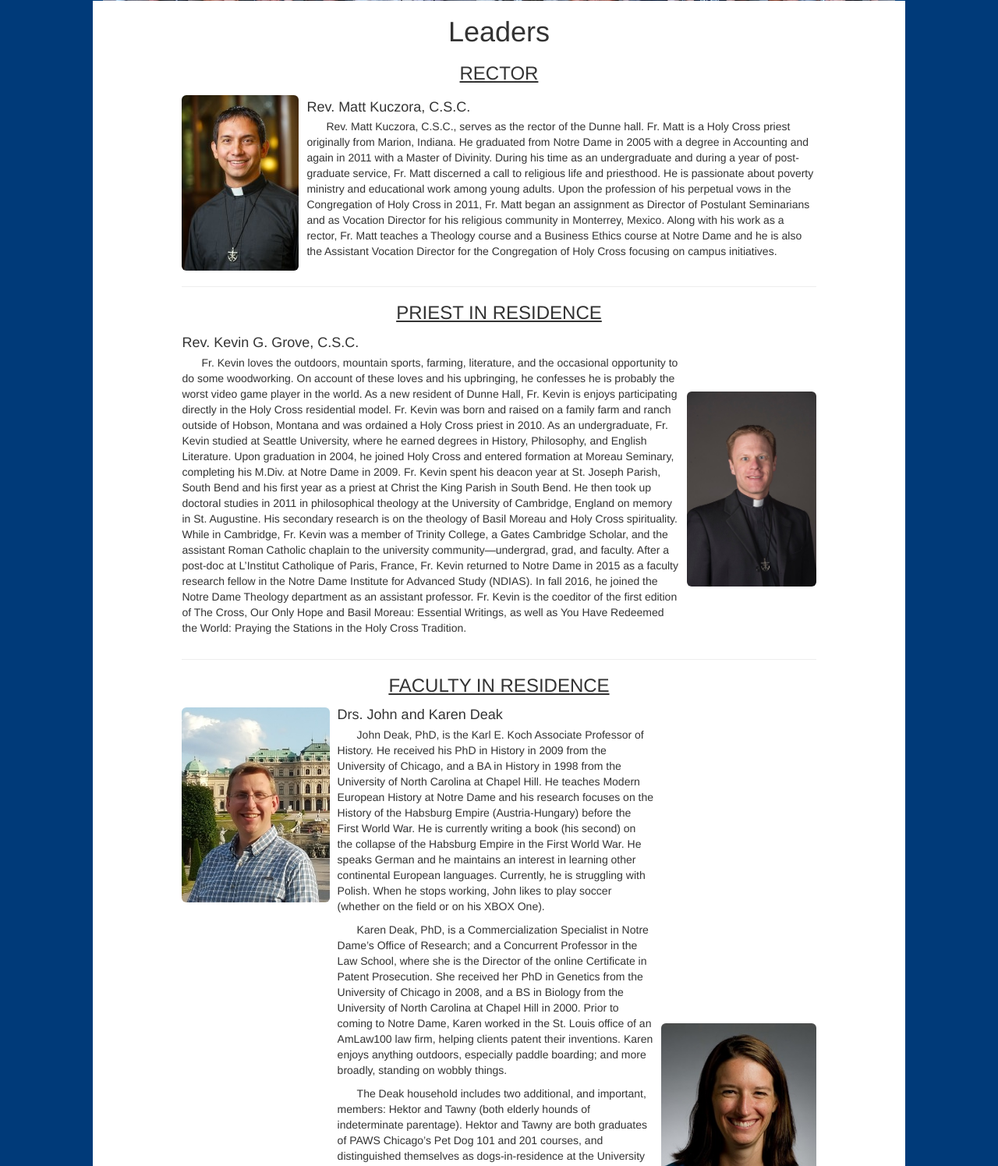
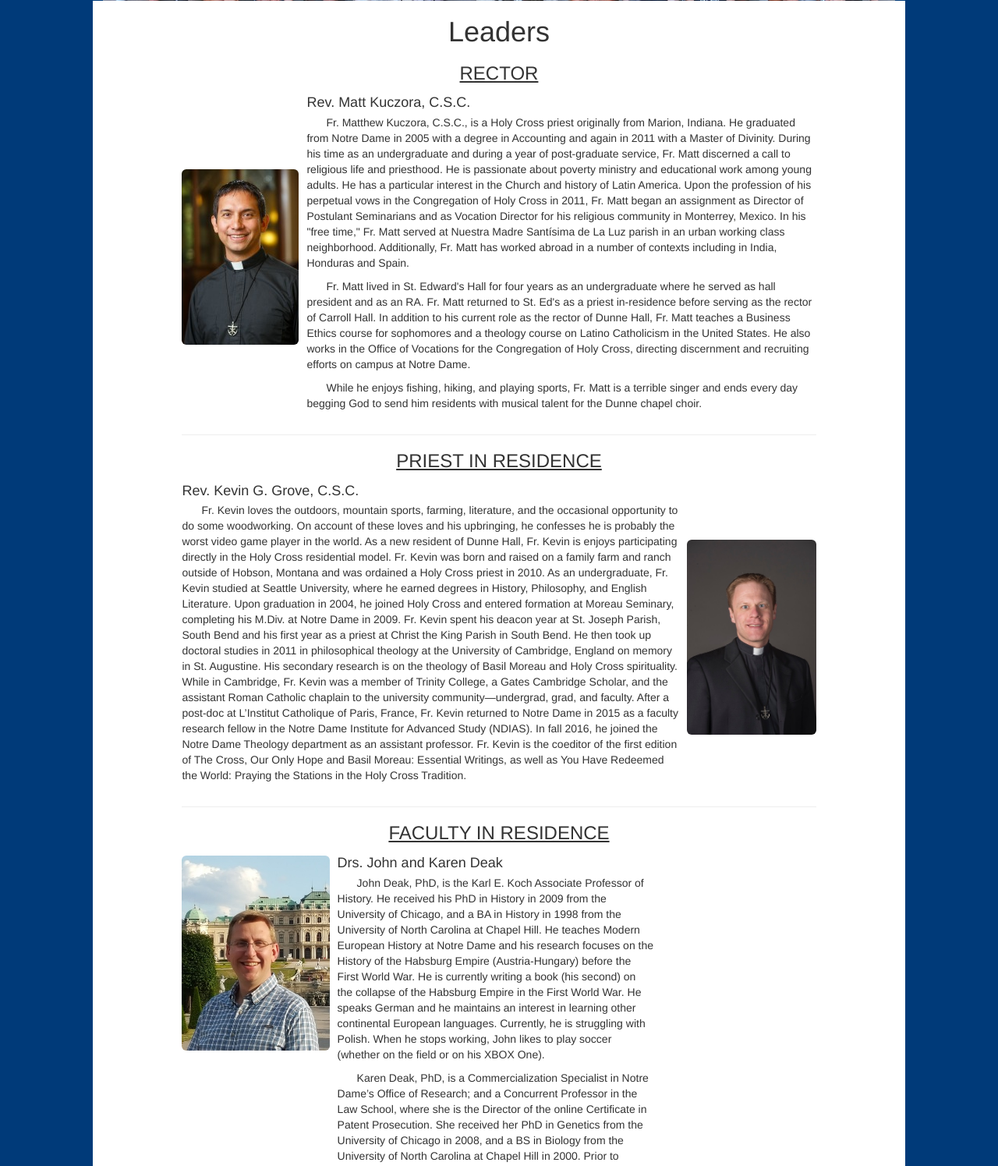
Before and after one commit to JohnAMeyer/dunne-hall-website, a PHP site: page /about/leaders.php in a window 1280 px wide. Shown: the part 408-1903 px from the top of the page at 78% size. Run offline with PHP 8.4, Linux system fonts and the light colour scheme; some libraries are stand-ins or nearby versions.

Commit message:
Little fixes

```diff
--- a/about/leaders.php
+++ b/about/leaders.php
@@ -43,12 +43,13 @@
 								<div class="media-body media-middle">
 									<h4 class="media-heading">Rev. Matt Kuczora, C.S.C.</h4>
 									<p class="indented">
-										Rev. Matt Kuczora, C.S.C., serves as the rector of the Dunne hall. Fr. Matt is a Holy Cross priest originally from Marion, Indiana. He graduated from Notre Dame
-										in 2005 with a degree in Accounting and again in 2011 with a Master of Divinity. During his time as an undergraduate and during a year of post-graduate service,
-										Fr. Matt discerned a call to religious life and priesthood. He is passionate about poverty ministry and educational work among young adults. Upon the profession of
-										his perpetual vows in the Congregation of Holy Cross in 2011, Fr. Matt began an assignment as Director of Postulant Seminarians and as Vocation Director for his
-										religious community in Monterrey, Mexico. Along with his work as a rector, Fr. Matt teaches a Theology course and a Business Ethics course at Notre Dame and he is
-										also the Assistant Vocation Director for the Congregation of Holy Cross focusing on campus initiatives.
+										Fr. Matthew Kuczora, C.S.C., is a Holy Cross priest originally from Marion, Indiana. He graduated from Notre Dame in 2005 with a degree in Accounting and again in 2011 with a Master of Divinity. During his time as an undergraduate and during a year of post-graduate service, Fr. Matt discerned a call to religious life and priesthood. He is passionate about poverty ministry and educational work among young adults. He has a particular interest in the Church and history of Latin America. Upon the profession of his perpetual vows in the Congregation of Holy Cross in 2011, Fr. Matt began an assignment as Director of Postulant Seminarians and as Vocation Director for his religious community in Monterrey, Mexico. In his "free time," Fr. Matt served at Nuestra Madre Santísima de La Luz parish in an urban working class neighborhood. Additionally, Fr. Matt has worked abroad in a number of contexts including in India, Honduras and Spain.
+									</p>
+									<p class="indented">
+										Fr. Matt lived in St. Edward's Hall for four years as an undergraduate where he served as hall president and as an RA. Fr. Matt returned to St. Ed's as a priest in-residence before serving as the rector of Carroll Hall.  In addition to his current role as the rector of Dunne Hall, Fr. Matt teaches a Business Ethics course for sophomores and a theology course on Latino Catholicism in the United States.  He also works in the Office of Vocations for the Congregation of Holy Cross, directing discernment and recruiting efforts on campus at Notre Dame.
+									</p>
+									<p class="indented">
+										While he enjoys fishing, hiking, and playing sports, Fr. Matt is a terrible singer and ends every day begging God to send him residents with musical talent for the Dunne chapel choir.
 									</p>
 								</div>
 							</div>
--- a/about/~dunne.php
+++ b/about/~dunne.php
@@ -33,5 +33,6 @@
 			</div>
 		</div>
 	</div>
+	<?php require "../includes/footer.php" ?>
 </body>
 </html>
--- a/includes/head.php
+++ b/includes/head.php
@@ -97,16 +97,16 @@ $title = "Dunne Hall";
 		background-color: #fff;
 		color:#666;
 	}
-	a:active {
+	footer a:active {
 		color: #aa272f;
 	}
-	a:hover {
+	footer a:hover {
 		color: #002b5b;
 	}
-	a:visited {
+	footer a:visited {
 		color: #4a3651;
 	}
-	a {
+	footer a {
 		color: #004da3;
 		outline: none;
 		-webkit-tap-highlight-color: rgba(0,0,0,0);
--- a/index.php
+++ b/index.php
@@ -22,7 +22,7 @@
 					<div class="col-md-6 col-md-offset-1">
 						<div class="well">
 							<p class="indented">
-								Dunne is in just its second year which means that we are still forming who we are and what we want we want to be. Though we do not have many traditions, we do have some basic qualities that identify who we are. Dunne is proud of its community and its willingness to adapt to new events, ideas, qualities, or traditions. We hope whoever comes through Dunne’s doors will be just as willing to contribute to the community and establish Dunne Hall as one of the premier dorms on campus.
+								Dunne is in just its second year which means that we are still forming who we are and what we want to be. Though we do not have many traditions, we do have some basic qualities that identify who we are. Dunne is proud of its community and its willingness to adapt to new events, ideas, qualities, or traditions. We hope whoever comes through Dunne’s doors will be just as willing to contribute to the community and establish Dunne Hall as one of the premier dorms on campus.
 							</p>
 							<h3>Dorm Mascot, Motto and Colors</h3>
 							<p class="indented">
```
